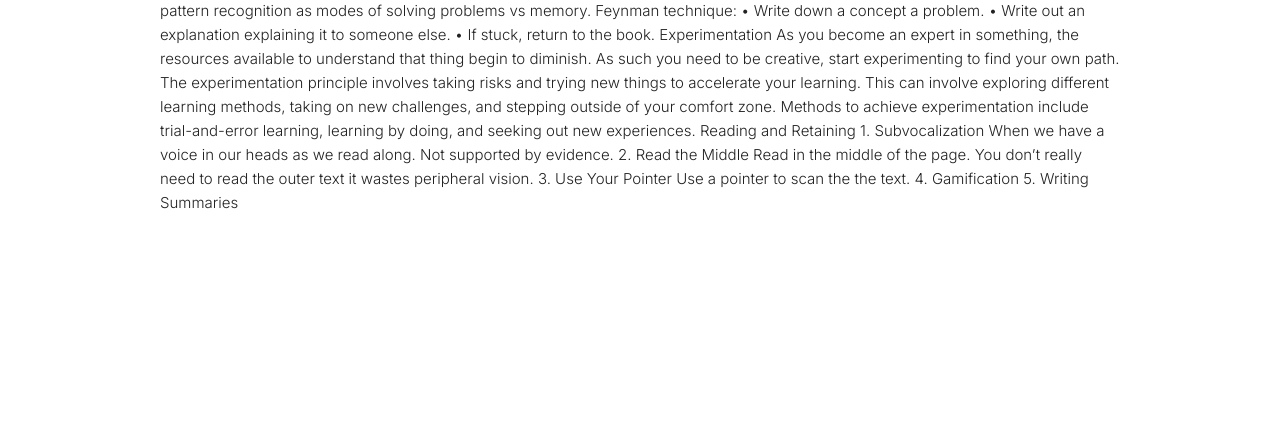
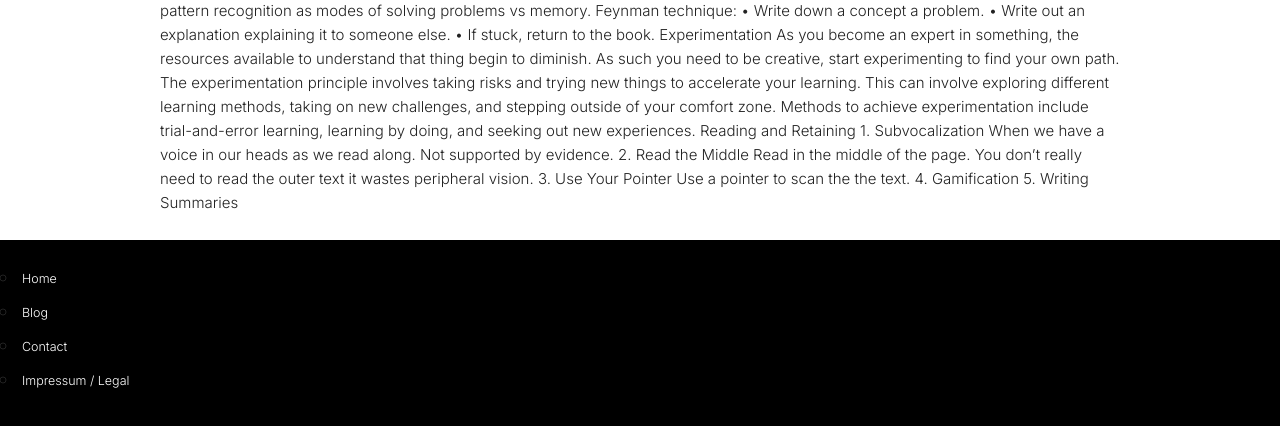
Before and after one commit to AlexJJGreen/flask_app_with_admin, a Flask app: page / in a window 1280 px wide. Shown: the part 1757-2183 px from the top of the page. Before the commit the page ends 1966 px from the top, so only its background shows below. Run offline with Flask 3, Linux system fonts and the light colour scheme.

Commit message:
footer and navigation

```diff
--- a/app/base/static/css/custom.css
+++ b/app/base/static/css/custom.css
@@ -28,6 +28,17 @@ a {
     text-align: center;
 }
 
+.text-white {
+    color: white;
+}
+
+/* element helpers */
+
+.bg-black {
+    background-color: black;
+}
+
+/* Header and Footer */
 
 .horizontal-nav li {
     /* You can add individual list item styles here if needed */
@@ -44,7 +55,8 @@ a {
     /* Smooth transition for hover effect */
 }
 
-.horizontal-nav a:hover {
+.horizontal-nav a:hover,
+.footer-nav a:hover {
     color: #D8B9FF;
     /* A simple hover effect, but you can change it */
 }
@@ -52,3 +64,18 @@ a {
 .el-underline {
     border-bottom: #333 1px solid;
 }
+
+footer {
+    padding-top: 25px;
+    padding-bottom: 25px;
+}
+
+.footer-nav {
+    margin-bottom: 0;
+}
+
+.footer-nav a {
+    font-size: smaller;
+    transition: color 0.4s;
+    /* Smooth transition for hover effect */
+}
--- a/app/base/templates/base.html
+++ b/app/base/templates/base.html
@@ -49,7 +49,15 @@
         {% endblock %}
     </div>
 
-    <footer>
+    <footer class="bg-black">
+        <nav>
+            <ul class="footer-nav">
+                <li><a class="text-white" href="#">Home</a></li>
+                <li><a class="text-white" href="#">Blog</a></li>
+                <li><a class="text-white" href="#">Contact</a></li>
+                <li><a class="text-white" href="#">Impressum / Legal</a></li>
+            </ul>
+        </nav>
 
     </footer>
 
```
